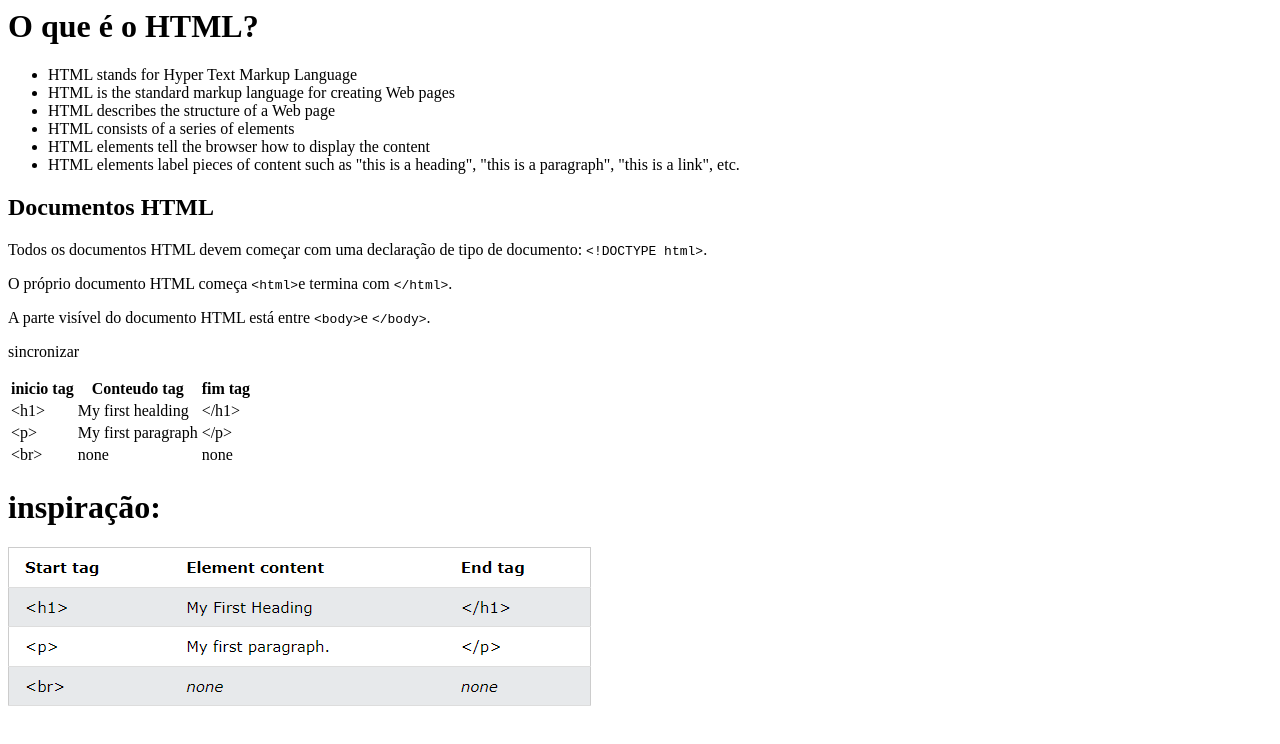
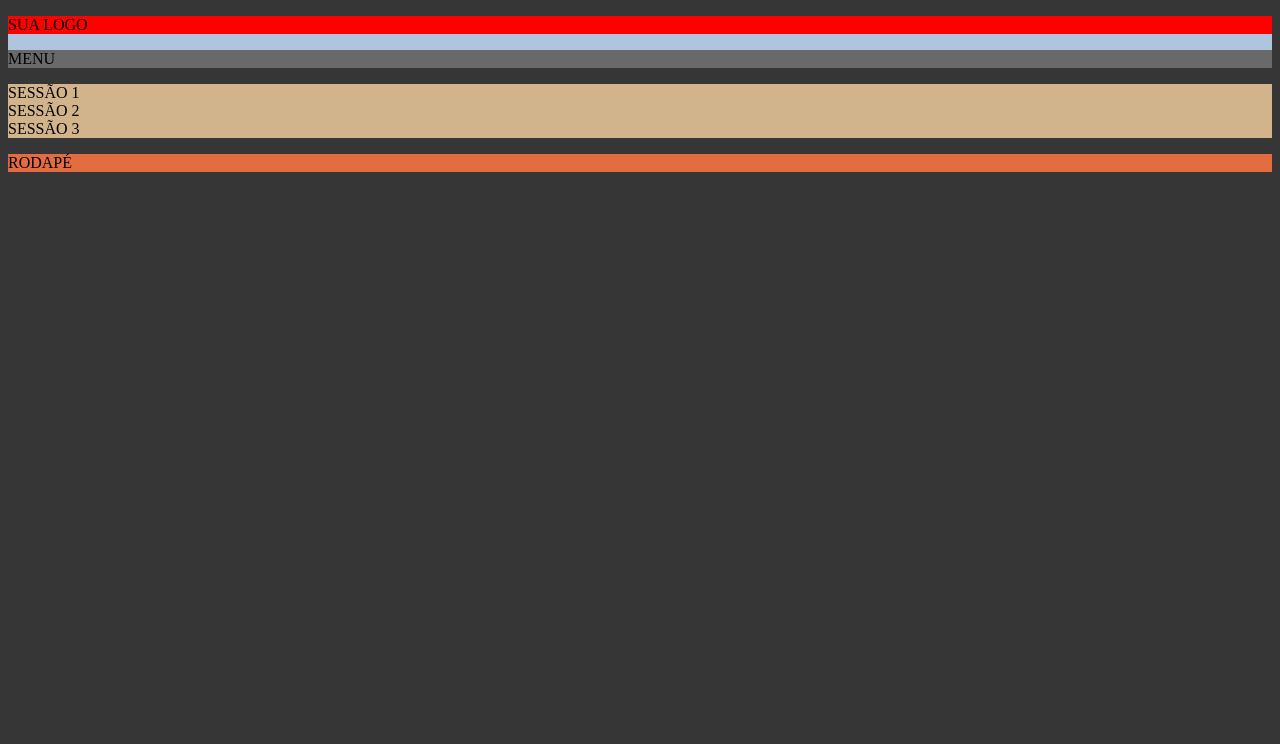
Before and after one commit to gmorettirib/meuprimeirosite1cturma24, a plain HTML site: page index.html in a window 1280 px wide. Drawn offline with Linux system fonts and the light colour scheme; files that its build step writes are made by us from their sources.

Commit message:
finalizado

```diff
--- a/index.html
+++ b/index.html
@@ -1,54 +1,56 @@
+<!DOCTYPE html>
 <html lang="pt-br">
-    <head>
-        <meta http-equiv="Content-Type" content="text/html;charset=UTF-8">
-        <meta name="viewport" content="width=device-width, initial-scale=1.0">
-        <title> Meu Primeiro site</title>
-    </head>
-    <body>
-       <h1>O que é o HTML?</h1>
-    <ul>
-        <li>HTML stands for Hyper Text Markup Language</li>
-        <li>HTML is the standard markup language for creating Web pages</li>
-        <li>HTML describes the structure of a Web page</li>
-        <li>HTML consists of a series of elements</li>
-        <li>HTML elements tell the browser how to display the content</li>
-        <li>HTML elements label pieces of content such as "this is a heading", "this is a paragraph", "this is a link", etc.</li>
-    </ul>
+<head>
+    <style>
+        body{
+    background-color: #363636;
+}
 
-        <h2>Documentos HTML</h2>
-        <p>Todos os documentos HTML devem começar com uma declaração de tipo de documento: <code>&lt;!DOCTYPE html&gt;</code>.</p>
-        <p>O próprio documento HTML começa <code> &lt;html&gt;</code>e termina com <code>&lt;/html&gt;</code>.</p>
-        <p>A parte visível do documento HTML está entre <code>&lt;body&gt;</code>e <code>&lt;/body&gt;</code>.</p>
-        <p>sincronizar</p>
+header{
+    background-color: LightSteelBlue;
+}
 
-        <table>
-            <tr>
-              <th>inicio tag</th>
-              <th>Conteudo tag</th>
-              <th>fim tag</th>
-            </tr>
-            <tr>
-                <td>&lt;h1&gt;</td>
-                <td>My first healding</td>
-                <td>&lt;/h1&gt;</td>
-              </tr>
-              <tr>
-                <td>&lt;p&gt;</td>
-                <td>My first paragraph</td>
-                <td>&lt;/p&gt;</td>
-              </tr>
-              <tr>
-                <td>&lt;br&gt;</td>
-                <td>none</td>
-                <td>none</td>
-              </tr>
-          </table>
+.logo{
+    background-color: red;
+}
 
-          <h1>inspiração:</h1>
-          <img src="img/tabela.png" alt="tabela html">
+nav{
+    background-color: DimGray;
+}
 
+main{
+    background-color: olive;
+}
 
+section{
+    background-color: tan;
+}
 
-    </body>
-
+footer{
+    background-color: rgb(228, 108, 65);
+}
+    </style>
+    <meta charset="UTF-8">
+    <meta name="viewport" content="width=device-width, initial-scale=1.0">
+    <title>HTML SEMANTICO</title>
+    <link rel="stylesheet" href="css/estilo.css">
+</head>
+<body>
+    <header>
+        <div class="logo">
+            <p>SUA LOGO</p>
+        </div>
+        <nav>
+            <p>MENU</p>
+        </nav>
+    </header>
+    <main>
+        <section>SESSÃO 1 </section>
+        <section>SESSÃO 2</section>
+        <section>SESSÃO 3 </section>
+    </main>
+    <footer>
+        <p>RODAPÉ</p>
+    </footer>
+</body>
 </html>
```
Also changed, not shown: site pronto/index.html (deleted, +0 -27 lines).
